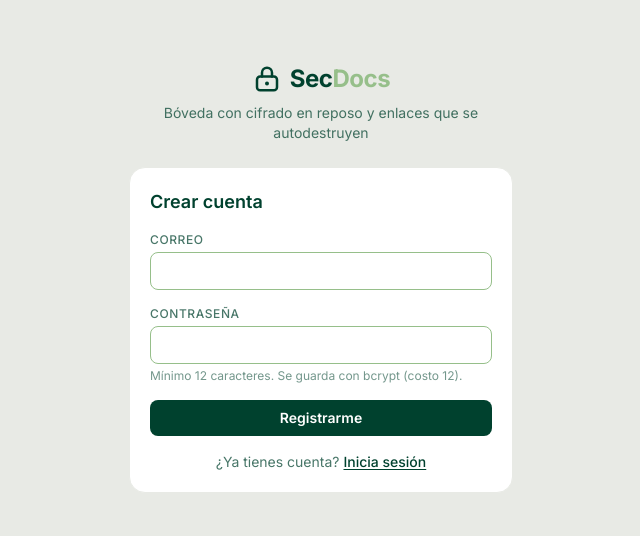
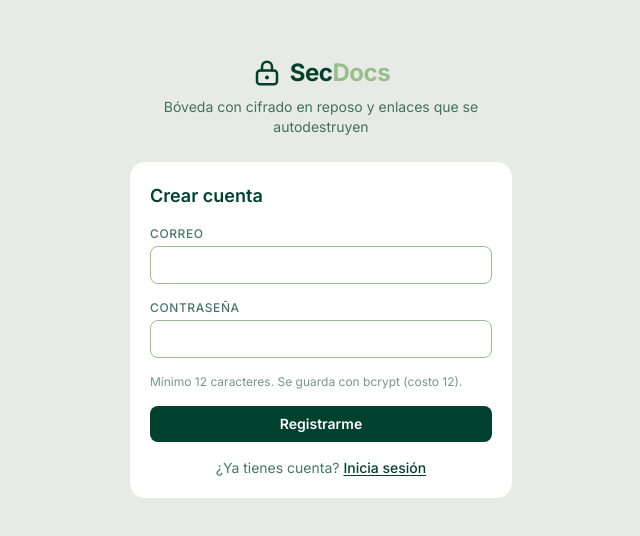
Before and after one commit to JILAJ06/SecDocs-Frontend, a Next.js app: page /register in a window 1280 px wide. Shown: the part 122-658 px from the top of the page, without its empty margins (319-959 px from the left). Built offline with nearby package versions, Linux system fonts and the light colour scheme.

Commit message:
Separa el texto de ayuda de la contraseña a 16 px en el formulario de registro

```diff
--- a/components/AuthForm.jsx
+++ b/components/AuthForm.jsx
@@ -66,7 +66,6 @@ export default function AuthForm({ mode }) {
             label="Correo" type="email" required autoComplete="email"
             value={email} onChange={(e) => setEmail(e.target.value)}
           />
-          <div className="flex flex-col gap-1">
           <Field
             label="Contraseña" type="password" required maxLength={72}
             minLength={isLogin ? undefined : 12}
@@ -76,7 +75,6 @@ export default function AuthForm({ mode }) {
           {!isLogin && (
             <p className="text-xs leading-4 text-bosque-muted">Mínimo 12 caracteres. Se guarda con bcrypt (costo 12).</p>
           )}
-          </div>
           {error && (
             <div role="alert">
               <Alert kind="error">{error}</Alert>
```
Lines whose indentation alone changed are shown as unchanged.
